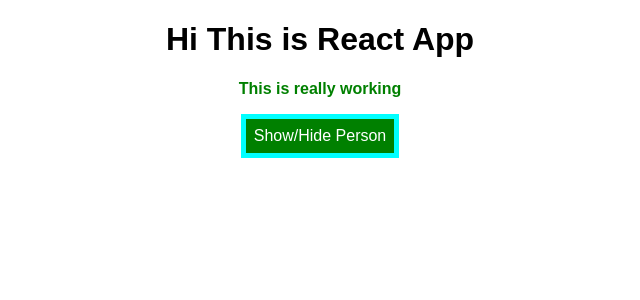
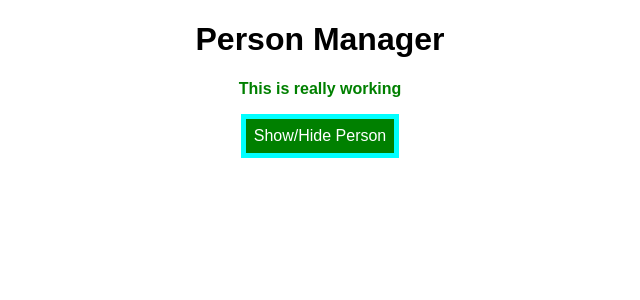
Before and after one commit to Nachiket75/ReactIntro, a React app: page / in a window 1280 px wide. Shown: the top 300 px of the page, without its empty margins (320-960 px from the left). Built offline with nearby package versions, Linux system fonts and the light colour scheme.

Commit message:
passing props to strateful and class component i.e App.js from index.js and used this props in Cockpit.js

```diff
--- a/src/components/Cockpit/Cockpit.js
+++ b/src/components/Cockpit/Cockpit.js
@@ -19,7 +19,7 @@ const cockpit = (props) => {
 
     return (
         <div>
-            <h1>Hi This is React App</h1>
+            <h1>{props.title}</h1>
             <p className={classes.join(' ')}>This is really working</p>
             {/* classes.join is used to to join more than one class  */}
             <button
--- a/src/containers/App.js
+++ b/src/containers/App.js
@@ -83,6 +83,7 @@ class App extends Component {
     return (
       <div className={allclasses.App}>
         <Cockpit
+          title = {this.props.appTitle}
           showPersons = {this.state.showPersons}
           persons = {this.state.persons}
           onClick = {this.togglePersonHandler}
--- a/src/index.js
+++ b/src/index.js
@@ -4,5 +4,5 @@ import './index.css';
 import App from './containers/App';
 import registerServiceWorker from './registerServiceWorker';
 
-ReactDOM.render(<App />, document.getElementById('root'));
+ReactDOM.render(<App appTitle ="Person Manager"/>, document.getElementById('root'));
 registerServiceWorker();
```
